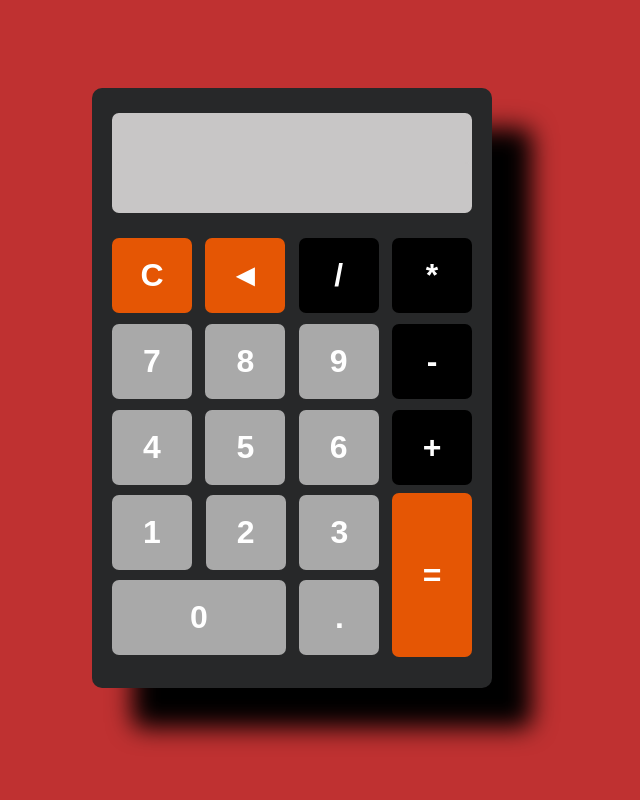
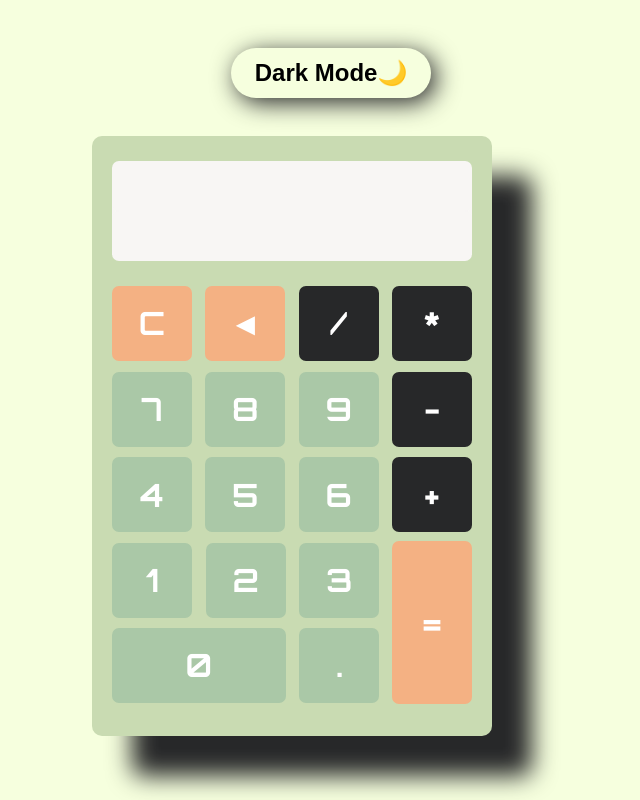
Before and after one commit to dylansm7/Calculator, a plain HTML site: page index.html in a window 1280 px wide. Shown: the whole page, without its empty margins (348-988 px from the left). Drawn offline with Linux system fonts and the light colour scheme.

Commit message:
almost last version

```diff
--- a/darkmode.css
+++ b/darkmode.css
@@ -0,0 +1,154 @@
+html {
+  box-sizing: border-box;
+}
+
+*, *:before, *:after {
+  box-sizing: inherit;
+}
+
+body {
+  background-color: #344955;
+}
+
+.container{
+  margin: 3% auto;
+  display: flex;
+  flex-wrap: wrap;
+  border-radius: 10px;
+  width: 400px;
+  height: 600px;
+  background-color: #272829;
+  box-shadow: 40px 40px 25px black;
+
+}
+
+.display-div {
+  border-radius: 10px;
+  width: 400px;
+  height: 150px;
+  display: flex;
+  justify-content: center;
+  align-items: center;
+}
+
+.display{
+  border-radius: 10px;
+  width: 360px;
+  height: 100px;
+  background-color: #C8C6C6;
+  border-radius: 10px;
+}
+
+.operation-display, .result-display {
+    height: 50%;
+    display: flex;
+
+}
+
+#operation, #operation-result{
+  height: 100%;
+  width: 100%;
+  background-color: #C8C6C6;
+  border-style: none;
+  font-size: 2.5rem;
+  font-family: "Orbitron", sans-serif;
+  font-weight: 500;
+  text-align: right;
+  border-radius: 7px;
+}
+
+.buttons-div{
+  border-radius: 10px;
+  width: 400px;
+  height: 450px;
+  display: flex;
+  justify-content: center;
+}
+
+.top-div{
+  height: 60%;
+  display: flex;
+  flex-wrap: wrap;
+  justify-content: space-between;
+  gap: 2px;
+}
+
+.buttons{
+  width: 360px;
+  height: 425px;
+}
+
+.bottom-div{
+  height: 40%;
+  display: flex;
+}
+
+.bottomleft-div {
+  width: 75%;
+  display: flex;
+  flex-wrap: wrap;
+  justify-content: space-between;
+  gap: 2px;
+}
+
+.bottomright-div {
+  width: 26%;
+  display: flex;
+  justify-content: flex-end;
+}
+
+.btn {
+  width: 80px;
+  height: 75px;
+  background-color: #A9A9A9;
+  color: white;
+  font-family: "Orbitron", sans-serif;
+  font-size: 2rem;
+  font-weight: bold;
+  border-style: none;
+  border-radius: 7px;
+  cursor: pointer;
+}
+
+.clear, .backBtn{
+  background-color: #E55604;
+}
+
+.btn-0 {
+  width: 65%;
+}
+
+
+.btn-1, .btn-2, .btn-3, .equal{
+  margin-top: 2px;
+}
+.btn-equal {
+  width: 80px;
+  height: 96%;
+  background-color: #E55604;
+}
+
+.divide-btn, .multiply-btn, .reduce-btn, .add-btn{
+  background-color: black;
+}
+
+#dark-mode{
+  background-color: #344955;
+  color: white;
+  border: none;
+  width: 200px;
+  height: 50px;
+  font-size: 1.5rem;
+  font-weight: bold;
+  text-align: center;
+  border-radius: 30px;
+  box-shadow: 5px 5px 25px #272829;
+  margin-top: 20%;
+}
+
+.darkMode{
+  display: flex;
+  justify-content: flex-end;
+  margin-right: 39%;
+
+}
--- a/index.html
+++ b/index.html
@@ -3,10 +3,18 @@
 <head>
   <meta charset="UTF-8">
   <meta name="viewport" content="width=device-width, initial-scale=1.0">
-  <link rel="stylesheet" href="style.css">
+  <link rel="stylesheet" href="style.css" id="theme">
+  <link href="https://fonts.googleapis.com/css2?family=Barlow+Semi+Condensed:wght@500;600&family=Orbitron:wght@400..900&display=swap" rel="stylesheet">
   <title>Document</title>
 </head>
 <body>
+  <div class="darkMode">
+    <div class="darkmode-Button">
+      <button onclick="switchTheme()" id="dark-mode">
+        Dark Mode🌙
+      </button>
+    </div>
+  </div>
   <div class="container">
     <div class="display-div">
       <div class="display">
--- a/index.js
+++ b/index.js
@@ -126,3 +126,16 @@ addOperatorEventListener(addBtn, '+');
 addOperatorEventListener(reduceBtn, '-');
 addOperatorEventListener(multiplyBtn, '*');
 addOperatorEventListener(divideBtn, '/');
+
+
+function switchTheme() {
+  let darkMode = document.getElementById("dark-mode");
+  let theme = document.getElementById("theme");
+  if (theme.getAttribute("href") == "style.css") {
+    theme.href = "darkmode.css";
+    darkMode.innerHTML = "Light Mode☀️";
+  } else {
+    theme.href = "style.css";
+    darkMode.innerHTML = "Dark Mode🌙";
+  }
+}
--- a/style.css
+++ b/style.css
@@ -7,23 +7,22 @@ html {
 }
 
 body {
-  background-color: #BF3131;
+  background-color: #F6FFDE;
 }
 
 .container{
-  margin: 7% auto;
+  margin: 3% auto;
   display: flex;
   flex-wrap: wrap;
   border-radius: 10px;
   width: 400px;
   height: 600px;
-  background-color: #272829;
-  box-shadow: 40px 40px 25px black;
+  background-color: #C9DBB2;
+  box-shadow: 40px 40px 25px #272829;
 
 }
 
 .display-div {
-  /* border: 2px solid red; */
   border-radius: 10px;
   width: 400px;
   height: 150px;
@@ -33,16 +32,14 @@ body {
 }
 
 .display{
-  /* outline: 2px solid green; */
   border-radius: 10px;
   width: 360px;
   height: 100px;
-  background-color: #C8C6C6;
+  background-color: #F8F6F4;
   border-radius: 10px;
 }
 
 .operation-display, .result-display {
-    /* outline: 2px solid green; */
     height: 50%;
     display: flex;
 
@@ -51,15 +48,16 @@ body {
 #operation, #operation-result{
   height: 100%;
   width: 100%;
-  background-color: #C8C6C6;
+  background-color: #F8F6F4;
   border-style: none;
   font-size: 2.5rem;
+  font-family: "Orbitron", sans-serif;
+  font-weight: 500;
   text-align: right;
   border-radius: 7px;
 }
 
 .buttons-div{
-  /* border: 2px solid blue; */
   border-radius: 10px;
   width: 400px;
   height: 450px;
@@ -69,7 +67,6 @@ body {
 }
 
 .top-div{
-  /* border: 2px solid lightblue; */
   height: 60%;
   display: flex;
   flex-wrap: wrap;
@@ -78,19 +75,16 @@ body {
 }
 
 .buttons{
-  /* border: 2px solid orange; */
   width: 360px;
   height: 425px;
 }
 
 .bottom-div{
-  /* border: 2px solid lightgreen; */
   height: 40%;
   display: flex;
 }
 
 .bottomleft-div {
-  /* border: 2px solid lightseagreen; */
   width: 75%;
   display: flex;
   flex-wrap: wrap;
@@ -99,7 +93,6 @@ body {
 }
 
 .bottomright-div {
-  /* border: 2px solid red; */
   width: 26%;
   display: flex;
   justify-content: flex-end;
@@ -108,27 +101,24 @@ body {
 .btn {
   width: 80px;
   height: 75px;
-  background-color: #A9A9A9;
+  background-color: #AAC8A7;
   color: white;
+  font-family: "Orbitron", sans-serif;
   font-size: 2rem;
   font-weight: bold;
   border-style: none;
   border-radius: 7px;
-
+  cursor: pointer;
 }
 
 .clear, .backBtn{
-  /* width: 48%; */
-  background-color: #E55604;
+  background-color: #F4B183;
 }
 
 .btn-0 {
   width: 65%;
 }
 
-/* .btn-de{
-  height: 90px;
-} */
 
 .btn-1, .btn-2, .btn-3, .equal{
   margin-top: 2px;
@@ -136,9 +126,29 @@ body {
 .btn-equal {
   width: 80px;
   height: 96%;
-  background-color: #E55604;
+  background-color: #F4B183;
 }
 
 .divide-btn, .multiply-btn, .reduce-btn, .add-btn{
-  background-color: black;
+  background-color: #272829;
 }
+
+#dark-mode{
+  background-color: #F6FFDE;
+  border: none;
+  width: 200px;
+  height: 50px;
+  font-size: 1.5rem;
+  font-weight: bold;
+  text-align: center;
+  border-radius: 30px;
+  box-shadow: 5px 5px 25px #272829;
+  margin-top: 20%;
+}
+
+.darkMode{
+  display: flex;
+  justify-content: flex-end;
+  margin-right: 39%;
+
+}
```
